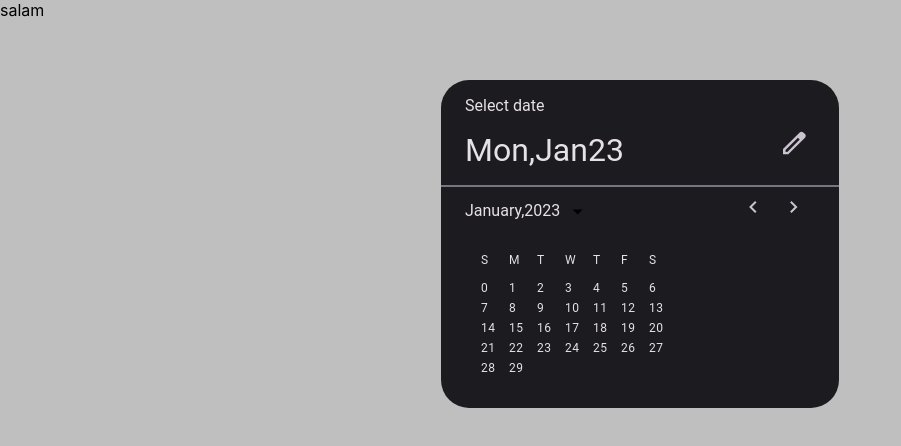
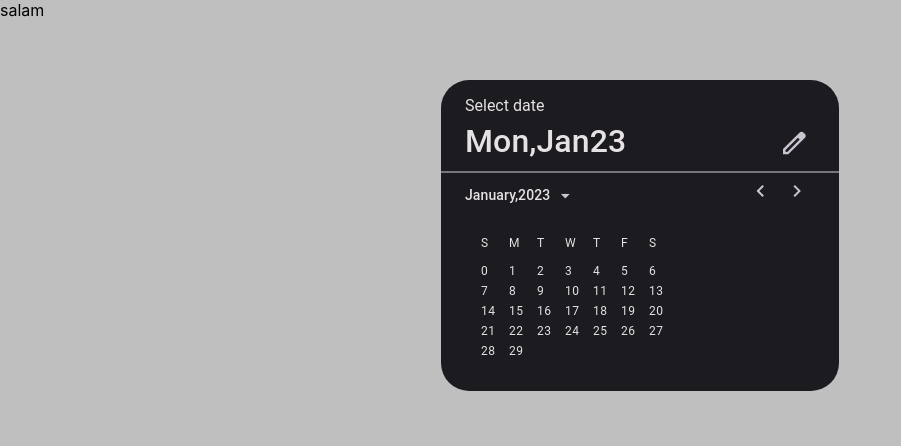
Before and after one commit to Ztanha/react-date-picker-material, a React (Create React App) app: page / in a window 1280 px wide. Shown: the top 446 px of the page, without its empty margins (0-901 px from the left). Built offline with nearby package versions, Linux system fonts and the light colour scheme.

Commit message:
Add fonts styles to App scss file

```diff
--- a/src/App.scss
+++ b/src/App.scss
@@ -24,3 +24,28 @@ $font-family : Roboto,-apple-system, Ubuntu, arial;
   letter-spacing: 0.1px;
   align-content: center;
 }
+@mixin font-headline-small{
+  font-family: Roboto,sans-serif;
+  font-size: 24px;
+  font-weight: 400;
+  line-height: 32px;
+  letter-spacing: 0;
+  text-align: left;
+}
+@mixin font-headline-large{
+  font-family: Roboto,sans-serif;
+  font-size: 32px;
+  font-weight: 400;
+  line-height: 32px;
+  letter-spacing: 0;
+  text-align: left;
+}
+@mixin font-label-medium {
+  font-family: Roboto,serif;
+  font-size: 12px;
+  font-weight: 500;
+  font-style: normal;
+  line-height: 16px;
+  letter-spacing: 0.5px;
+  align-content: center;
+}
--- a/src/components/datePicker/DatePicker.js
+++ b/src/components/datePicker/DatePicker.js
@@ -58,7 +58,7 @@ function ActualDatePicker(props) {
                         <div className="localSelectionRow grid-order">
                             <div className="date">
                                 { month[ date.getMonth() ] },{ date.getFullYear() }
-                                <Arrow className='icon-down'/>
+                                <Arrow className='icon-down' style={styles.icons}/>
                             </div>
                             <div className="icons">
                                 <SideArrow style={styles.icons} className="icon-left"/>
--- a/src/components/datePicker/datePicker.scss
+++ b/src/components/datePicker/datePicker.scss
@@ -3,6 +3,7 @@
   width: 328px;
   //height: 280px;
   .header-date{
+    @include font-label-large;
     padding:.5em 0;
     align-self: center;
     svg{
@@ -17,6 +18,7 @@
     justify-content: space-between;
   }
   .localSelectionRow{
+    @include font-label-large;
     vertical-align: middle;
     .date{
       padding: 1em 0;
```
